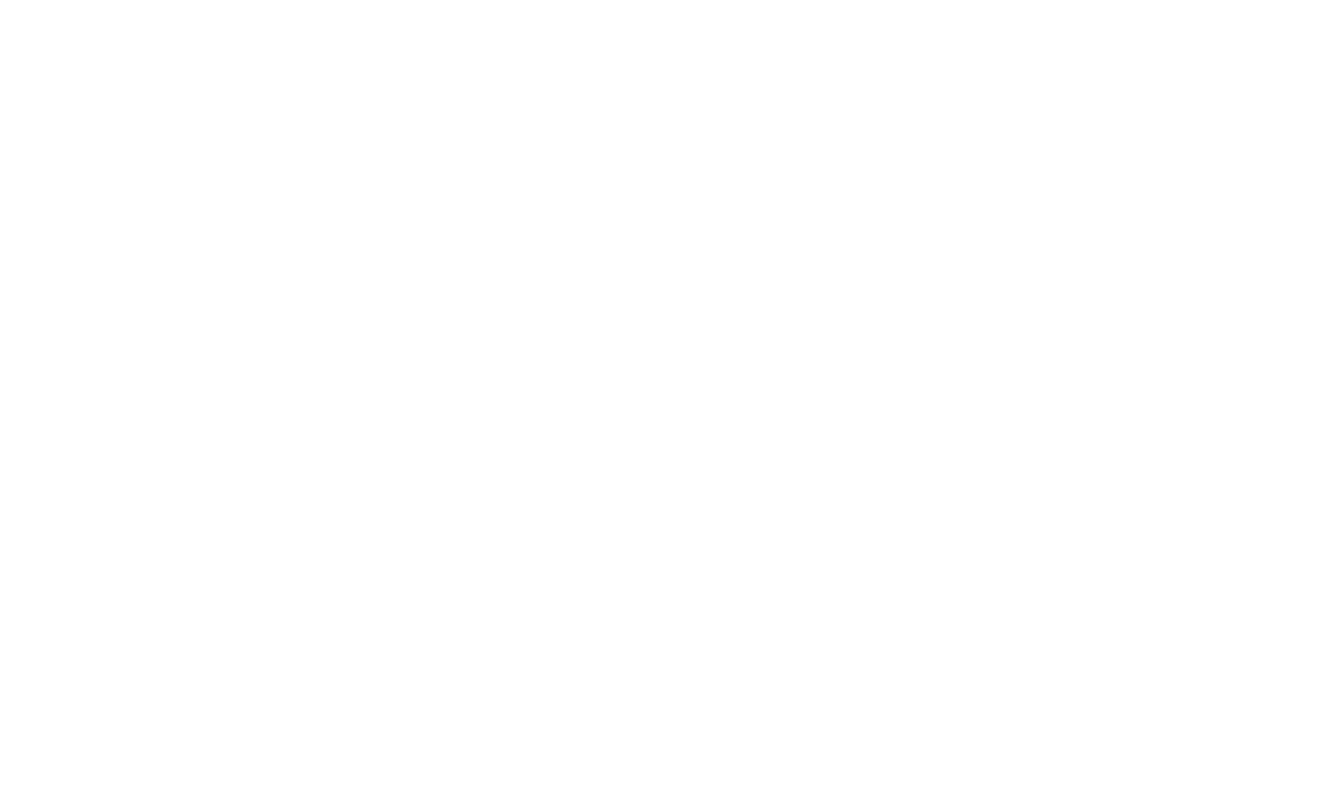
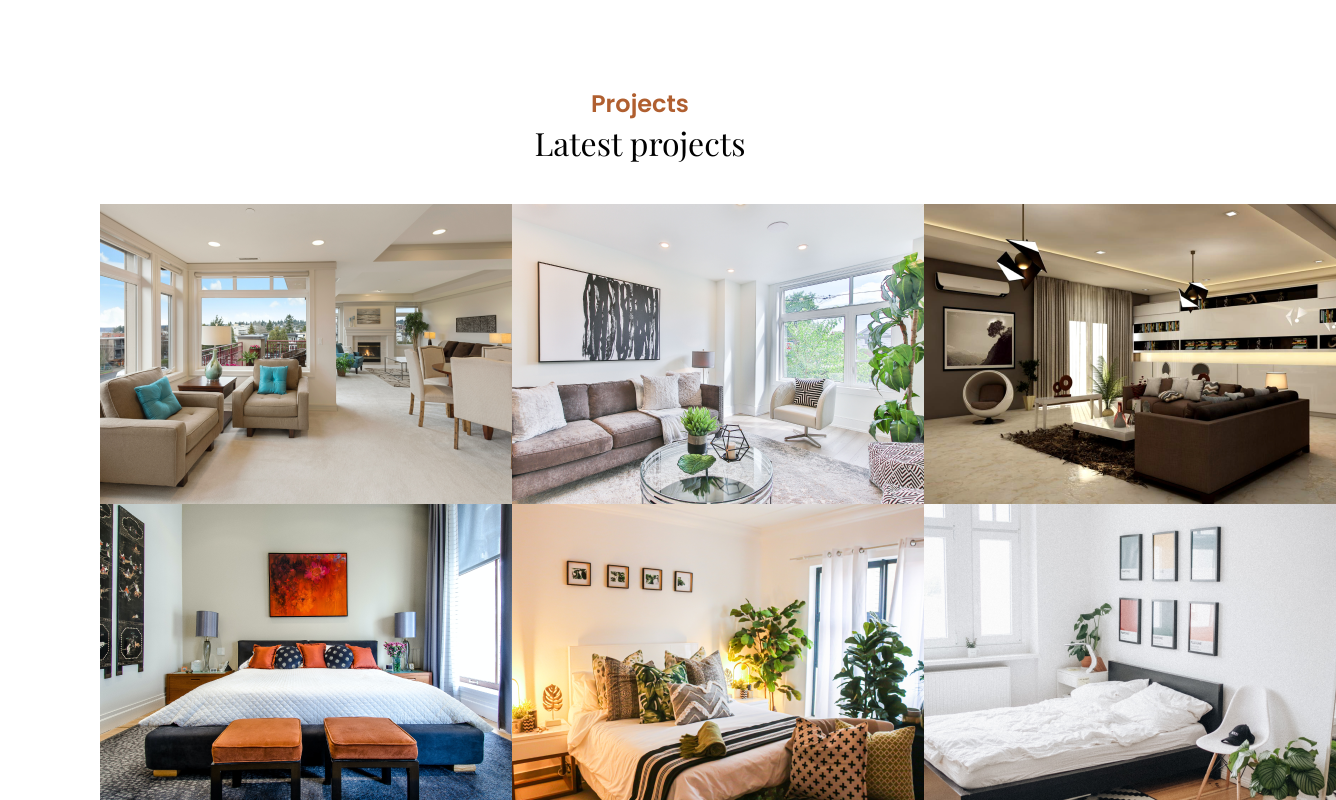
Before and after one commit to habibwritescode/topaz, a Next.js app: page / in a window 1280 px wide. Shown: the part 2580-3380 px from the top of the page, 1336 px wide, since content can reach past the window. Before the commit the page ends 2425 px from the top, so only its background shows below. Built offline with nearby package versions, Linux system fonts and the light colour scheme.

Commit message:
Add projects sections

```diff
--- /dev/null
+++ b/components/Projects.js
@@ -0,0 +1,26 @@
+import React from 'react'
+import Heading from './Heading'
+
+const Projects = () => {
+  return (
+    <section className='section-projects'>
+      <div className='section-projects__heading-box'>
+        <Heading main={'Projects'} sub={'Latest projects'} />
+      </div>
+
+      <div className='section-projects__gallery-container'>
+        <img src="/images/francesca-tosolini.png" alt="" className="section-projects__image"/>
+        <img src="/images/sidekix-media.png" alt="" className="section-projects__image"/>
+        <img src="/images/id-interiors.png" alt="" className="section-projects__image"/>
+        <img src="/images/chastity-cortijo.png" alt="" className="section-projects__image"/>
+        <img src="/images/devon-janse.png" alt="" className="section-projects__image"/>
+        <img src="/images/sonnie-hiles.png" alt="" className="section-projects__image"/>
+        <img src="/images/yann-maignan.png" alt="" className="section-projects__image"/>
+        <img src="/images/james-mcdonald.png" alt="" className="section-projects__image"/>
+        <img src="/images/cowomen.png" alt="" className="section-projects__image"/>
+      </div>
+    </section>
+  )
+}
+
+export default Projects;
--- a/pages/index.js
+++ b/pages/index.js
@@ -3,6 +3,7 @@ import Nav from '../components/Navigation/Nav';
 import Header from '../components/Header';
 import About from '../components/About';
 import Services from '../components/Services';
+import Projects from '../components/Projects';
 
 export default function Home() {
   return (
@@ -18,7 +19,7 @@ export default function Home() {
       <main>
         <About/>
         <Services/>
-
+        <Projects/>
       </main>
 
       <footer className=''>
--- /dev/null
+++ b/styles/components/_projects.scss
@@ -0,0 +1,19 @@
+.section-projects{
+  margin: 24.1rem 10rem 0;
+
+  &__heading-box{
+    text-align: center;
+    margin-bottom: 4rem;
+  }
+
+  &__gallery-container{
+    display: grid;
+    grid-template-rows: repeat(3, 1fr);
+    grid-template-columns: repeat(3, 1fr);
+    gap: 0 0;
+  }
+
+  &__image{}
+
+
+}
--- a/styles/main.scss
+++ b/styles/main.scss
@@ -11,6 +11,7 @@
 @import
 './components/about',
 './components/services',
+'./components/projects',
   './components/button';
 
 @import
```
